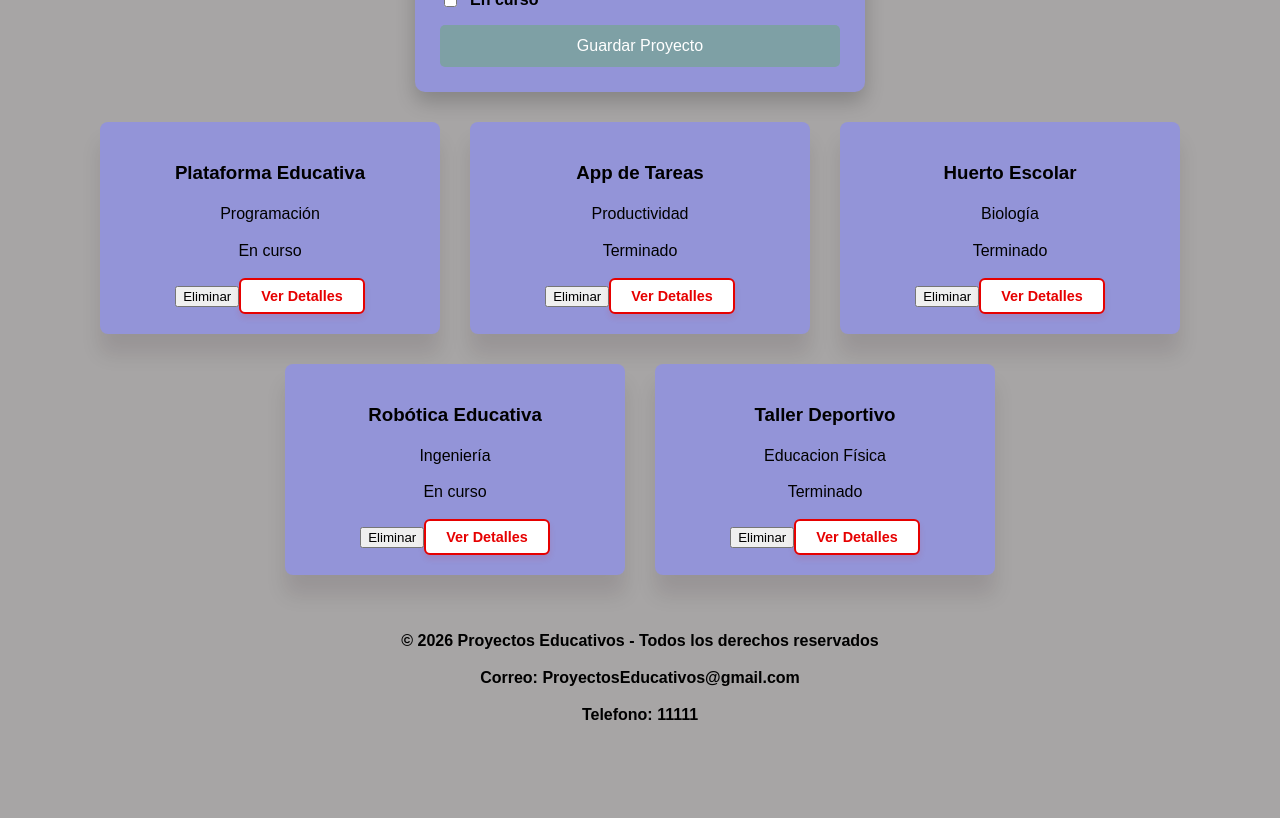
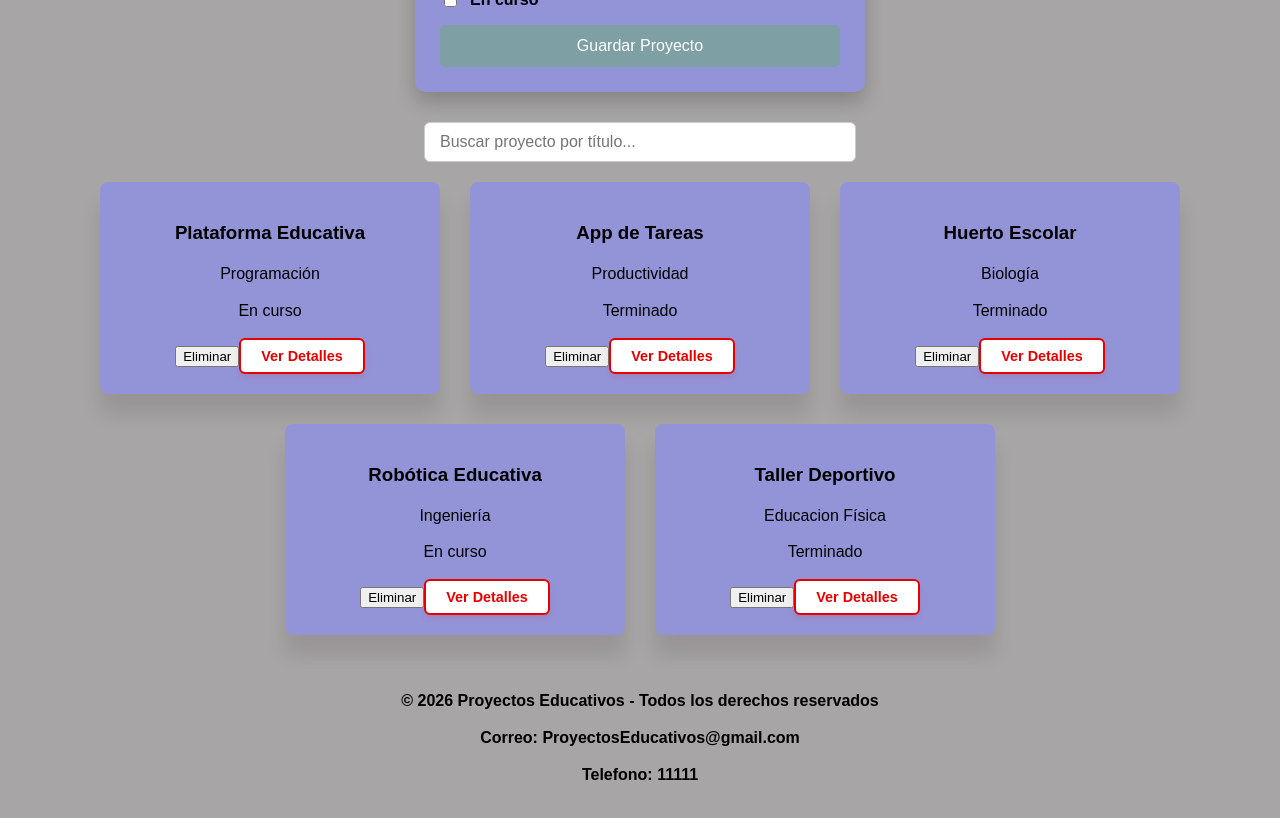
Before and after one commit to Alee91218/pv_tp3_grupo1, a React (Vite) app in the folder pvtp03GrupoN01/: page / in a window 1280 px wide. Shown: the part 1020-1838 px from the top of the page. Before the commit the page ends 1782 px from the top, so only its background shows below. Built offline with nearby package versions, Linux system fonts and the light colour scheme.

Commit message:
Implementar busqueda dinamica y baja logica en proyectos LeandroBarea

```diff
--- a/pvtp03GrupoN01/src/Services/proyectoService.js
+++ b/pvtp03GrupoN01/src/Services/proyectoService.js
@@ -6,6 +6,7 @@ const proyectService = (() => {
       titulo: "Plataforma Educativa",
       categoria: "Programación",
       estado: true,
+      activo: true, // <-- Agregado para baja lógica
       descripcion: `La plataforma educativa permite administrar cursos, estudiantes y contenidos de manera organizada. Los docentes pueden cargar materiales, actividades y evaluaciones para facilitar el aprendizaje. Ademas , los estudiantes pueden acceder al contenido desde cualquier dispositivo, realizar entregas online y comunicarse con sus profesores mediante herramientas integradas.`,
       pdf: `https://ejemplo.com/plataformaeducativa.pdf`,
       drive: `https://drive.google.com/`,
@@ -20,6 +21,7 @@ const proyectService = (() => {
       titulo: "App de Tareas",
       categoria: "Productividad",
       estado: false,
+      activo: true, // <-- Agregado para baja lógica
       descripcion: `La aplicacion ayuda a los estudiantes a organizar tareas, trabajos practicos y examenes en un solo lugar. Incluye recordatorios automaticos,categorias personalizadas y seguimiento del progreso academico.`,
       pdf: `https://ejemplo.com/tareas.pdf`,
       drive: `https://drive.google.com/`,
@@ -34,6 +36,7 @@ const proyectService = (() => {
       titulo: "Huerto Escolar",
       categoria: "Biología",
       estado: false,
+      activo: true, // <-- Agregado para baja lógica
       descripcion: `El proyecto de huerto escolar busca enseñar a los estudiantes sobre cultivo sostenible, cuidado ambiental y alimentacion saludable mediante actividades practicas. Los alumnos participan en la preparacion de la tierra,plantacion y mantenimiento de cultivos,desarrollando trabajo en equipo y conciencia ecologica.`,
       pdf: `https://ejemplo.com/huerta.pdf`,
       drive: `https://drive.google.com/`,
@@ -48,6 +51,7 @@ const proyectService = (() => {
       titulo: "Robótica Educativa",
       categoria: "Ingeniería",
       estado: true,
+      activo: true, // <-- Agregado para baja lógica
       descripcion: `El proyecto de robotica educativa introduce a los estudiantes en conceptos de programacion y automatizacion utilizando kits electronicos y sensores. Los participantes diseñan y programan robots capaces de realizar tareas simples, fomentando la creatividad y el pensamiento logico.`,
       pdf: `https://ejemplo.com/robotica.pdf`,
       drive: `https://drive.google.com/`,
@@ -62,6 +66,7 @@ const proyectService = (() => {
       titulo: "Taller Deportivo",
       categoria: "Educacion Física",
       estado: false,
+      activo: true, // <-- Agregado para baja lógica
       descripcion: `El taller deportivo promueve la actividad fisica y el trabajo en equipo mediante distintas disciplinas deportivas adaptadas a los estudiantes. Ademas de mejorar la condicion fisica, el proyecto busca fortalecer valores como el compañerismo, la disciplina y el respeto.`,
       pdf: `https://ejemplo.com/deportivo.pdf`,
       drive: `https://drive.google.com/`,
@@ -78,19 +83,24 @@ const proyectService = (() => {
   };
 
   const agregarProyecto = (p) => {
-    const nuevoProyecto = { ...p, id: Date.now() };
+    // Cuando se crea un proyecto nuevo, nace con activo: true por defecto
+    const nuevoProyecto = { ...p, id: Date.now(), activo: true };
     proyectos.push(nuevoProyecto);
   };
 
+  // MODIFICADO: Ahora hace BAJA LÓGICA pasando la variable a falso
   const eliminarProyecto = (id) => {
-    proyectos = proyectos.filter((proyecto) => proyecto.id !== id);
+    proyectos = proyectos.map((proyecto) =>
+      proyecto.id === id ? { ...proyecto, activo: false } : proyecto
+    );
   };
 
   const buscarProyecto = (texto) => {
     return proyectos.filter((proyecto) =>
-      proyecto.titulo.toLowerCase().includes(texto.toLowerCase()),
+      proyecto.titulo.toLowerCase().includes(texto.toLowerCase())
     );
   };
+
   return {
     obtenerProyectos,
     agregarProyecto,
--- a/pvtp03GrupoN01/src/components/Proyecto.jsx
+++ b/pvtp03GrupoN01/src/components/Proyecto.jsx
@@ -7,11 +7,15 @@ import DetalleProyecto from "./DetalleProyecto.jsx"
 const Proyectos = () => {
     const [proyectos, setProyectos] = useState(proyectService.obtenerProyectos());
     const [proyectoSeleccionado, setProyectoSeleccionado] = useState(null);
+
+    // Estado para la búsqueda dinámica
+    const [busqueda, setBusqueda] = useState("");
+
     console.log(proyectos);
+
     const manejarEnvio = (proyectoDelFormulario) => {
         proyectService.agregarProyecto(proyectoDelFormulario);
         setProyectos(proyectService.obtenerProyectos());
-
     };
 
     const manejarVerDetalle = (proyecto) => {
@@ -22,22 +26,46 @@ const Proyectos = () => {
         setProyectoSeleccionado(null);
     };
 
+    // Eliminar proyecto (llama al servicio modificado y actualiza el estado de React)
+    const manejarEliminar = (id) => {
+        proyectService.eliminarProyecto(id);
+        setProyectos(proyectService.obtenerProyectos());
+    };
 
-     //eliminar proyecto
-  const manejarEliminar = (id) => {
-    proyectService.eliminarProyecto(id);
-    setProyectos(proyectService.obtenerProyectos()); // actualiza la list
-  };
-
+    // FILTRADO DINÁMICO: Filtra por activos (baja lógica) y por texto al mismo tiempo
+    const proyectosVisiblesYFiltrados = proyectos.filter((proyecto) => {
+        const estaActivo = proyecto.activo !== false;
+        const coincideTexto = proyecto.titulo.toLowerCase().includes(busqueda.toLowerCase());
+        return estaActivo && coincideTexto;
+    });
 
     return (
         <>
             <FormProyecto agregarProyecto={ manejarEnvio } />
 
+            {/* Buscador Dinámico */}
+            <div className="contenedor-buscador" style={{ margin: '20px 0', textAlign: 'center' }}>
+                <input
+                    type="text"
+                    placeholder="Buscar proyecto por título..."
+                    value={busqueda}
+                    onChange={(e) => setBusqueda(e.target.value)}
+                    style={{
+                        padding: '10px 15px',
+                        width: '100%',
+                        maxWidth: '400px',
+                        borderRadius: '6px',
+                        border: '1px solid #ccc',
+                        fontSize: '16px'
+                    }}
+                />
+            </div>
+
+            {/* Le pasamos la lista ya filtrada */}
             <ListProject
-                proyectos={ proyectos }
+                proyectos={ proyectosVisiblesYFiltrados }
                 verDetalle={ manejarVerDetalle }
-                eliminarProyecto={ manejarEliminar}
+                eliminarProyecto={ manejarEliminar }
             />
 
             <DetalleProyecto
```
